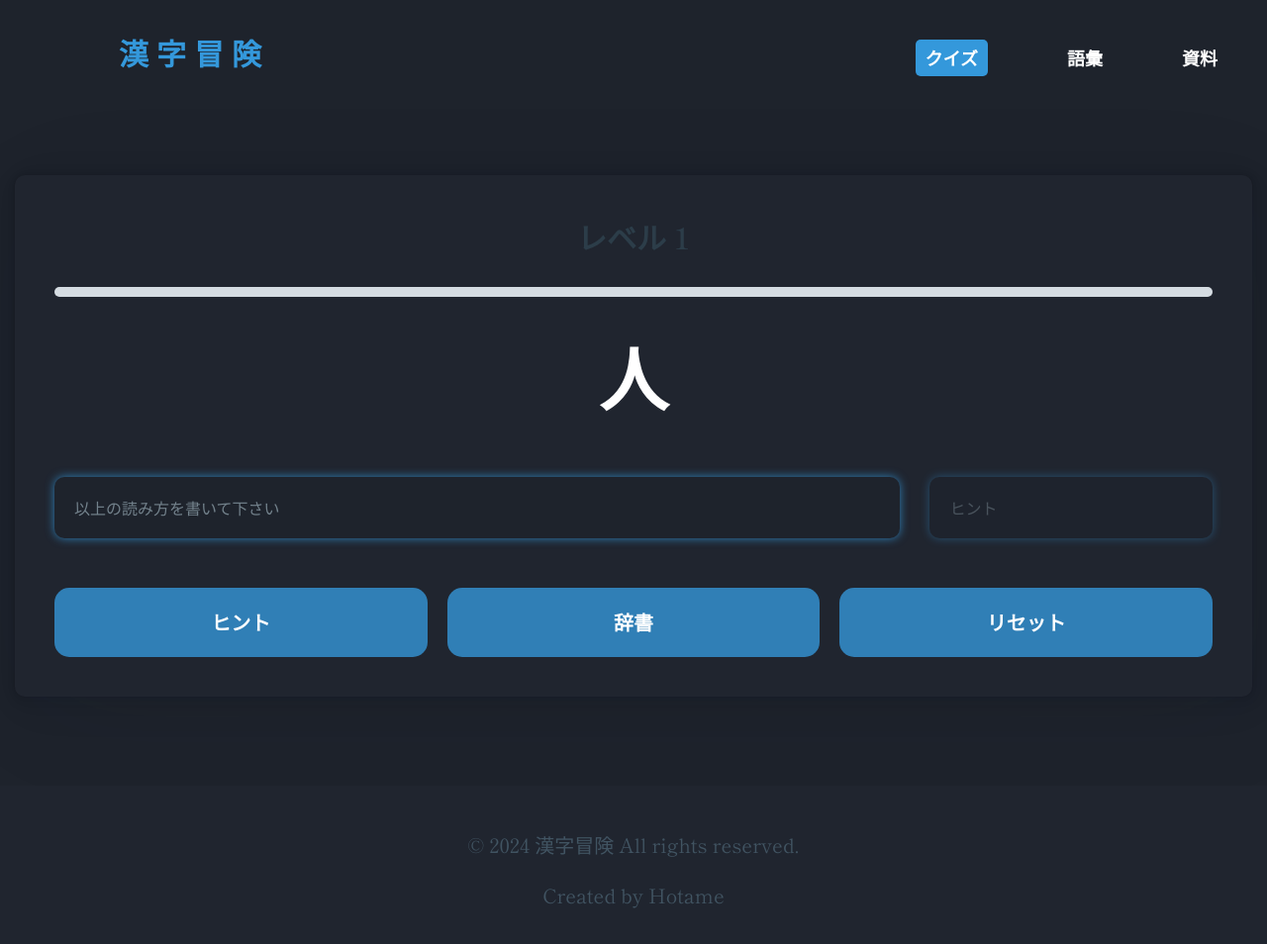
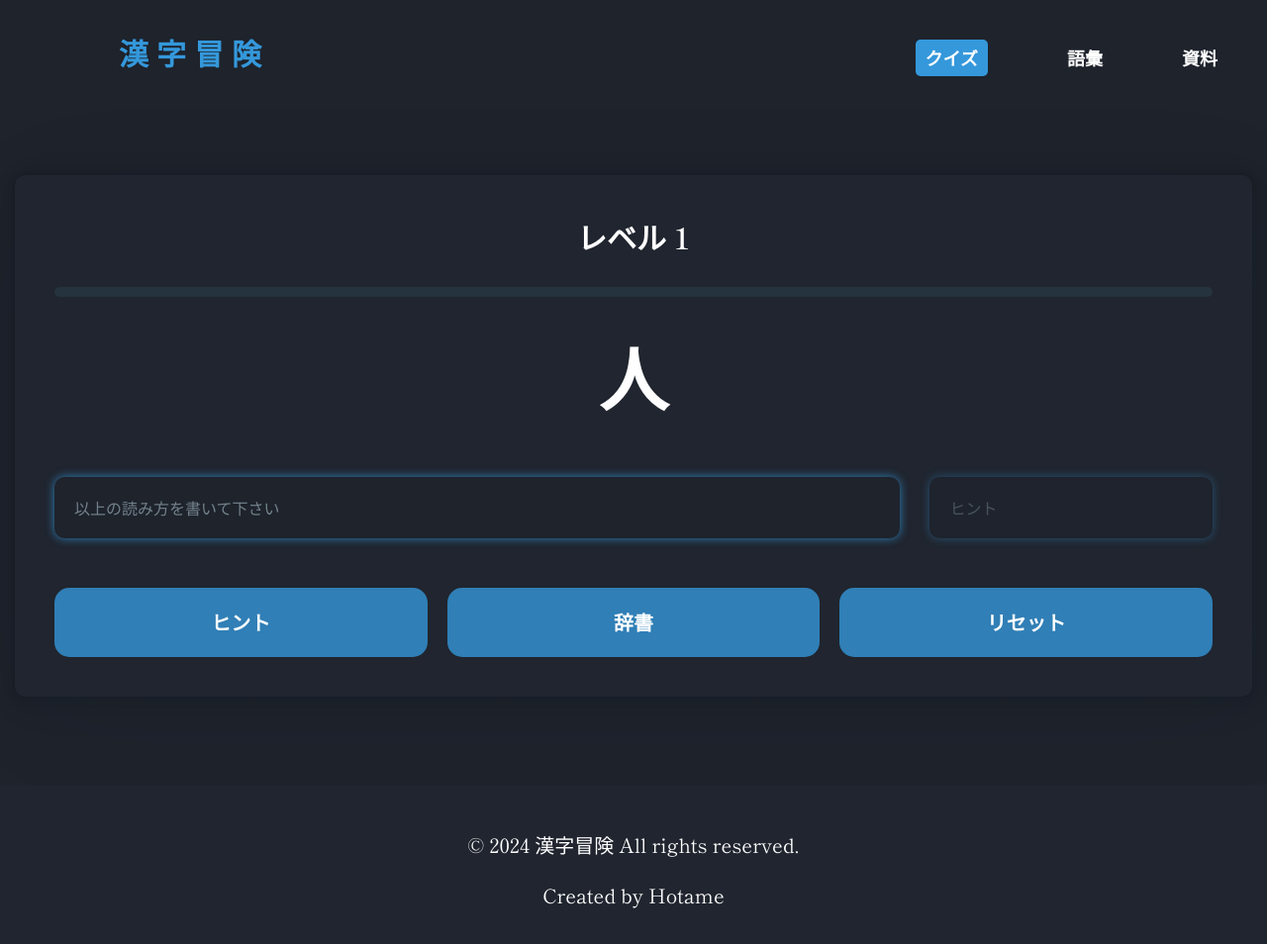
Before and after one commit to Hotame/JP-Game, a plain HTML site: page HTML/index.html in a window 1280 px wide. Shown: the whole page at 99% size. Drawn offline with nearby package versions, Linux system fonts and the light colour scheme.

Commit message:
Bug Fixes

```diff
--- a/CSS/style.css
+++ b/CSS/style.css
@@ -54,6 +54,7 @@ body::after {
 }
 
 #level-header {
+  color: #fff;
   font-family: 'Shippori Mincho', serif;
 }
 
@@ -196,6 +197,7 @@ tbody tr {
 }
 
 #progressBar {
+  background-color: #24333E;
   position: relative;
   top: -20px;
 }
@@ -273,6 +275,7 @@ footer {
 }
 
 footer p {
+  color: #fff;
   margin: 0;
 }
 
```
